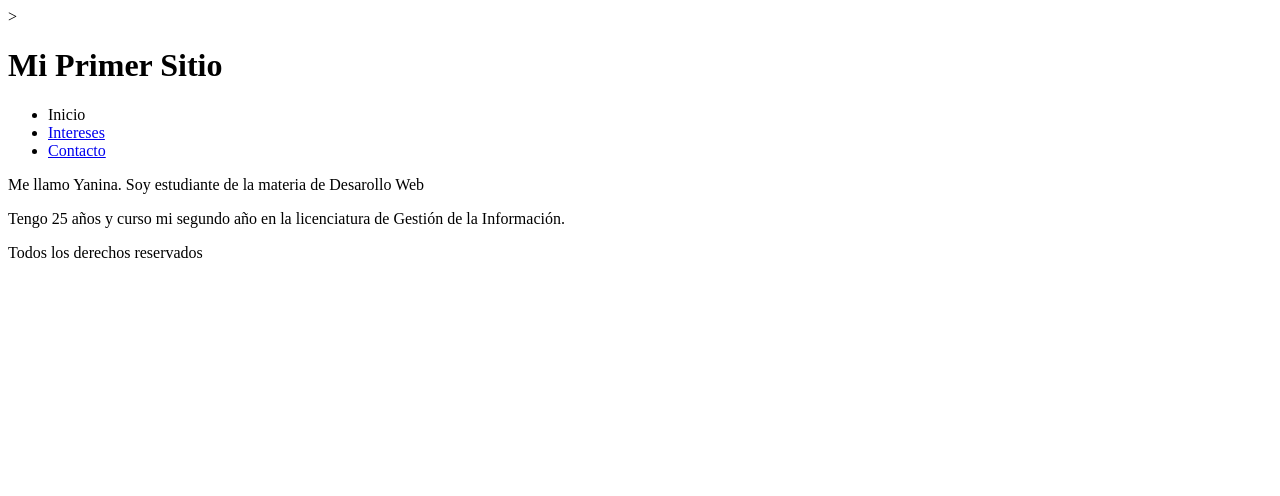
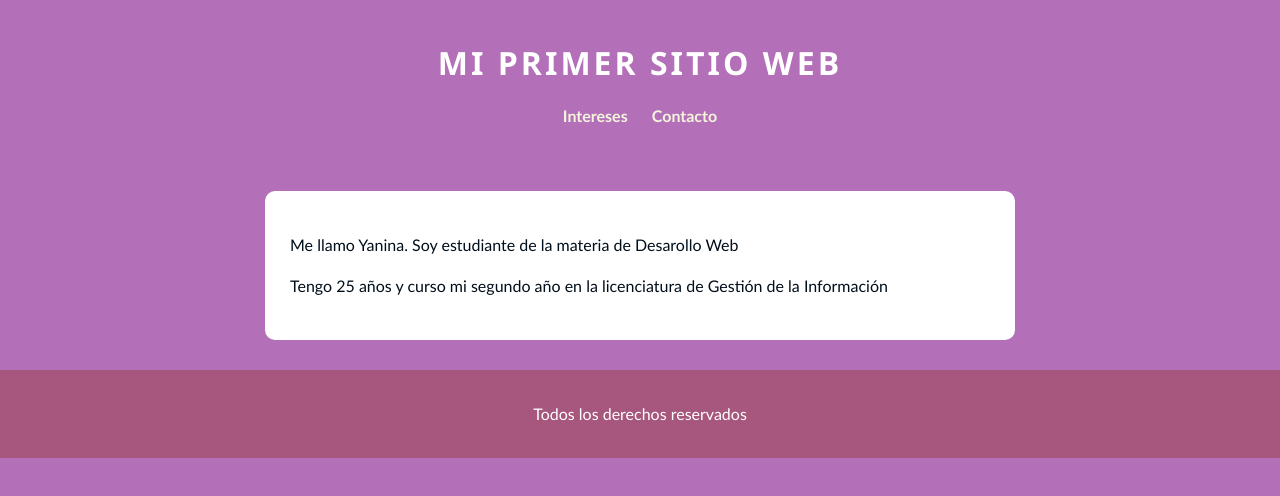
Before and after one commit to YaniFB/Proyecto1.Jueves, a plain HTML site: page index.html in a window 1280 px wide. Drawn offline with Linux system fonts and the light colour scheme.

Commit message:
Add files via upload
Proyecto2.0

```diff
--- /dev/null
+++ b/Estilo.css
@@ -0,0 +1,58 @@
+/* General */
+body {
+    margin: 0;
+    font-family: 'Gill Sans', 'Gill Sans MT', Calibri, 'Trebuchet MS', sans-serif;/*tipografia a usar*/
+    background-color: #b370b8;
+    color: rgb(1, 14, 27);
+}
+h1 {/*titulo principal*/
+    font-family:'Segoe UI', Tahoma, Geneva, Verdana, sans-serif;
+    text-transform: uppercase;/*Mayusculas*/
+    font-weight: 700;/*peso normal o negrita*/
+    letter-spacing: 3px;
+}
+/*Estructura*/
+header {
+    background-color:#b370b8;
+    color: rgb(255, 255, 255);
+    text-align: center;
+    padding: 20px;
+
+}
+main {
+    max-width: 700px;
+    margin: 30px auto;
+    padding: 25px;
+    background-color: white;
+    border-radius: 10px;
+
+
+}
+footer {
+    background-color: #a7567d;
+    color: white;
+    text-align: center;
+    padding: 15px;
+}
+/*Selectores*/
+nav ul {
+    list-style: none;
+    padding: 0;
+}
+nav li {
+    display: inline;
+    margin: 0 10px;
+}
+nav a {
+    text-decoration: none;
+    color: beige;
+    font-weight: bold; /* Peso de la fuente normal o negrita*/
+}
+a:hover {/*puntero mouse*/
+    opacity: 0.7;
+    transition: 0.3s;
+}
+/* Selector*/
+p {
+    line-height: 1.6;
+}
--- a/index.html
+++ b/index.html
@@ -4,15 +4,13 @@
     <meta charset="UTF-8">
     <meta name="viewport" content="width=device-width, initial-scale=1.0">
     <title>Mi Sitio Personal de Internet</title>
+    <link rel="stylesheet" href="Estilo.css">
 </head>
 <body>
-    ><header>
-        <h1>Mi Primer Sitio</h1>
+    <header>
+        <h1>Mi Primer Sitio Web</h1>
         <nav>
             <ul>
-                <li>
-                    <a >Inicio</a>
-                </li>
                 <li>
                     <a href="intereses.html">Intereses</a>
                 </li>
@@ -25,7 +23,7 @@
     </header>
     <main>
         <p>Me llamo Yanina. Soy estudiante de la materia de Desarollo Web</p>
-        <p>Tengo 25 años y curso mi segundo año en la licenciatura de Gestión de la Información.
+        <p>Tengo 25 años y curso mi segundo año en la licenciatura de Gestión de la Información</p>
 
     </main>
     <footer>
```
Also changed, not shown: contacto.html (+4 -6 lines), intereses.html (+5 -2 lines), 1 other file.
